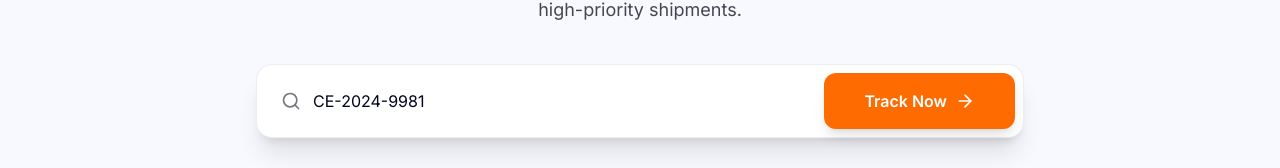
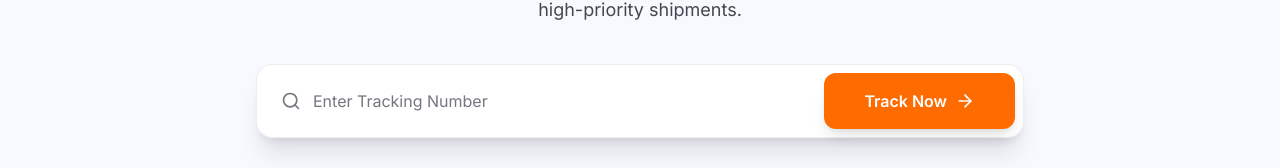
Before and after one commit to codeemoon/cargonics, a React (Vite) app: page /track-shipment in a window 1280 px wide. Shown: the part 240-408 px from the top of the page. Built offline with nearby package versions, Linux system fonts and the light colour scheme; grey boxes are pictures that could not be loaded.

Commit message:
fixed alignment

```diff
--- a/src/main.jsx
+++ b/src/main.jsx
@@ -9,5 +9,5 @@ createRoot(document.getElementById('root')).render(
     <BrowserRouter>
       <App />
     </BrowserRouter>
-  </StrictMode>,
+``  </StrictMode>,
 )
--- a/src/pages/TrackShipment.jsx
+++ b/src/pages/TrackShipment.jsx
@@ -34,7 +34,7 @@ const HISTORY = [
 
 export default function TrackShipment() {
   const [mobileMenuOpen, setMobileMenuOpen] = useState(false)
-  const [trackingInput, setTrackingInput] = useState('CE-2024-9981')
+  const [trackingInput, setTrackingInput] = useState('')
   const [showResult, setShowResult] = useState(true)
 
   const toggleMobileMenu = () => setMobileMenuOpen(!mobileMenuOpen)
@@ -123,7 +123,7 @@ export default function TrackShipment() {
                   <Search size={20} className="text-[#767680] mr-3 flex-shrink-0" />
                   <input
                     className="w-full border-none outline-none text-[16px] text-[#000520] placeholder:text-[#767680] py-4 bg-transparent"
-                    placeholder="Enter Tracking Number (e.g., CE-2024-9981)"
+                    placeholder="Enter Tracking Number"
                     type="text" value={trackingInput} onChange={(e) => setTrackingInput(e.target.value)} />
                 </div>
                 <button type="submit"
```
